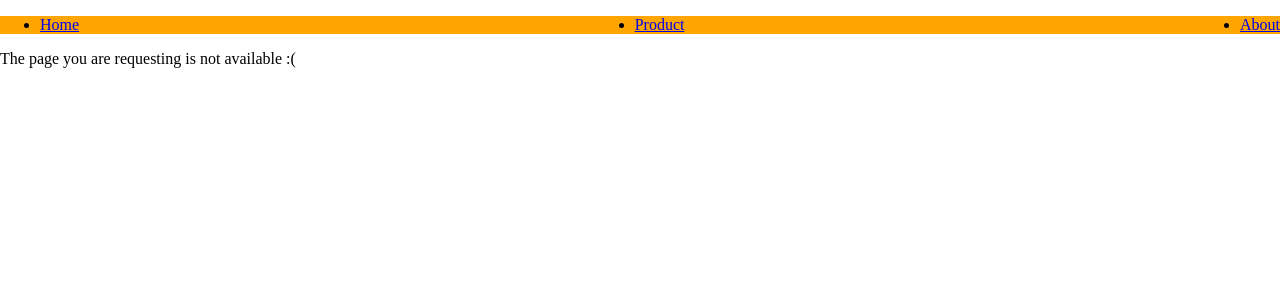
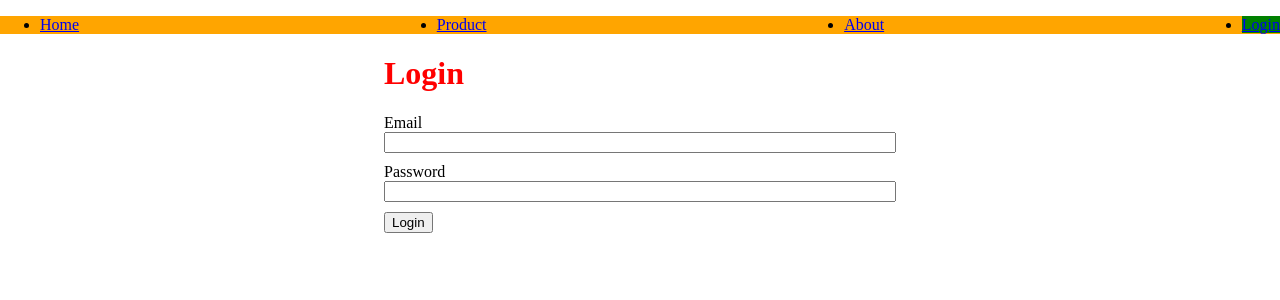
Before and after one commit to leelanarasimha/react18-course, a React (Vite) app in the folder travel-app/: page /login in a window 1280 px wide. Shown: the top 300 px of the page. Built offline with nearby package versions, Linux system fonts and the light colour scheme.

Commit message:
login functionality

```diff
--- a/travel-app/src/App.jsx
+++ b/travel-app/src/App.jsx
@@ -6,6 +6,7 @@
 import PageNotFound from './pages/PageNotFound';
 import PageNav from './components/PageNav';
 import AppLayout from './pages/AppLayout';
+import Login from './pages/Login';
 
 function App() {
   return (
@@ -15,6 +16,7 @@
           <Route path="/" element={<Home />} />
           <Route path="product" element={<Product />} />
           <Route path="about" element={<About />} />
+          <Route path="login" element={<Login />} />
           <Route path="app" element={<AppLayout />} />
           <Route path="*" element={<PageNotFound />} />
         </Routes>
--- /dev/null
+++ b/travel-app/src/components/MapContainer.jsx
@@ -0,0 +1,3 @@
+export default function MapContainer() {
+  return <div>map container</div>;
+}
--- a/travel-app/src/components/PageNav.jsx
+++ b/travel-app/src/components/PageNav.jsx
@@ -14,6 +14,9 @@
         <li>
           <NavLink to="/about">About</NavLink>
         </li>
+        <li>
+          <NavLink to="/login">Login</NavLink>
+        </li>
       </ul>
     </nav>
   );
--- /dev/null
+++ b/travel-app/src/components/Sidebar.jsx
@@ -0,0 +1,4 @@
+import styles from './Sidebar.module.css';
+export default function Sidebar() {
+  return <div className={styles.sidebar}>SIdebar</div>;
+}
--- /dev/null
+++ b/travel-app/src/components/Sidebar.module.css
@@ -0,0 +1,4 @@
+.sidebar {
+  background-color: lightgrey;
+  height: 100vh;
+}
--- a/travel-app/src/pages/AppLayout.jsx
+++ b/travel-app/src/pages/AppLayout.jsx
@@ -1,12 +1,16 @@
-import AppNav from '../components/AppNav';
-import PageNav from '../components/PageNav';
+import MapContainer from '../components/MapContainer';
+import Sidebar from '../components/Sidebar';
+import styles from './AppLayout.module.css';
 
 export default function AppLayout() {
   return (
-    <div>
-      <PageNav />
-      <AppNav />
-      <div>App Layout</div>
+    <div className={styles.appContainer}>
+      <div>
+        <Sidebar />
+      </div>
+      <div>
+        <MapContainer />
+      </div>
     </div>
   );
 }
--- /dev/null
+++ b/travel-app/src/pages/AppLayout.module.css
@@ -0,0 +1,7 @@
+.appContainer {
+  display: flex;
+}
+
+.appContainer > div {
+  flex: 1;
+}
--- /dev/null
+++ b/travel-app/src/pages/Login.jsx
@@ -0,0 +1,29 @@
+import styles from './Login.module.css';
+import PageNav from '../components/PageNav';
+export default function Login() {
+  return (
+    <>
+      <PageNav />
+      <div className={styles.login}>
+        <h1>Login</h1>
+        <form>
+          <div className={styles.marginTop}>
+            <label>Email</label>
+            <div>
+              <input type="text" />
+            </div>
+          </div>
+          <div className={styles.marginTop}>
+            <label>Password</label>
+            <div>
+              <input type="password" />
+            </div>
+          </div>
+          <div className={styles.marginTop}>
+            <button>Login</button>
+          </div>
+        </form>
+      </div>
+    </>
+  );
+}
--- /dev/null
+++ b/travel-app/src/pages/Login.module.css
@@ -0,0 +1,16 @@
+.login {
+  width: 40%;
+  margin: auto;
+}
+
+.login h1 {
+  color: red;
+}
+
+.login input {
+  width: 100%;
+}
+
+.marginTop {
+  margin-top: 10px;
+}
```
Also changed, not shown: travel-app/src/components/MapContainer.module.css (added).
